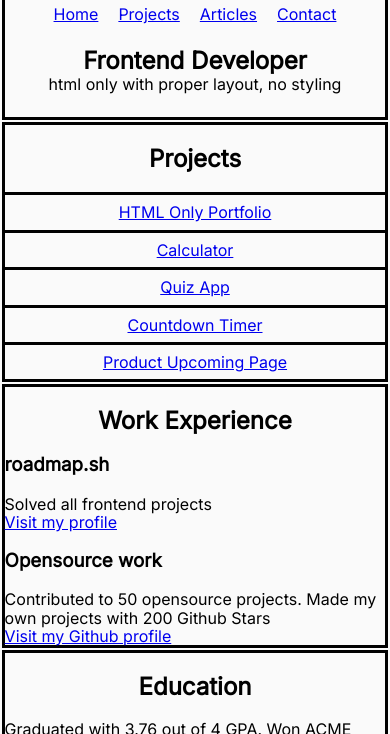
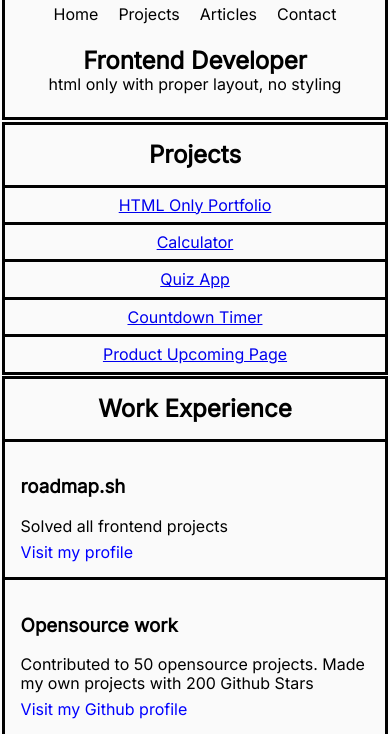
Before and after one commit to Domanskey/Personal-Portfolio---roadmap-project, a website built with Vite: page index.html in a window 390 px wide. Shown: the part 110-844 px from the top of the page. Built offline with nearby package versions, Linux system fonts and the light colour scheme.

Commit message:
add experience styling - mobile

```diff
--- a/index.html
+++ b/index.html
@@ -36,10 +36,10 @@
 
             <nav class="nav">
                 <ul class="nav__list">
-                    <li><a href="index.html">Home</a></li>
-                    <li><a href="projects.html">Projects</a></li>
-                    <li><a href="articles.html">Articles</a></li>
-                    <li><a href="contact.html">Contact</a></li>
+                    <li class="nav__item"><a href="index.html">Home</a></li>
+                    <li class="nav__item"><a href="projects.html">Projects</a></li>
+                    <li class="nav__item"><a href="articles.html">Articles</a></li>
+                    <li class="nav__item"><a href="contact.html">Contact</a></li>
                 </ul>
             </nav>
         </div>
@@ -49,7 +49,7 @@
         <section class="section">
             <h2 class="section__title">Projects</h2>
             <ul class="section__list">
-                <li class="list__item"><a href="https://example.com" target="_blank">HTML Only Portfolio</a></li>
+                <li class="list__item list__item--special"><a href="https://example.com" target="_blank">HTML Only Portfolio</a></li>
                 <li class="list__item"><a href="https://example.com" target="_blank">Calculator</a></li>
                 <li class="list__item"><a href="https://example.com" target="_blank">Quiz App</a></li>
                 <li class="list__item"><a href="https://example.com" target="_blank">Countdown Timer</a></li>
@@ -59,16 +59,16 @@
 
         <section class="section">
             <h2 class="section__title">Work Experience</h2>
-            <article>
+            <article class ="article">
                 <h3>roadmap.sh</h3>
-                <p>Solved all frontend projects</p>
-                <a href="https://roadmap.sh/befriend?u=6563bd485145316d25769eb5">Visit my profile</a>
+                <p class="article__description">Solved all frontend projects</p>
+                <a class="article__link" href="https://roadmap.sh/befriend?u=6563bd485145316d25769eb5">Visit my profile</a>
             </article>
 
-            <article>
+            <article class ="article article--special">
                 <h3>Opensource work</h3>
-                <p>Contributed to 50 opensource projects. Made my own projects with 200 Github Stars</p>
-                <a href="https://github.com/Domanskey">Visit my Github profile</a>
+                <p class="article__description">Contributed to 50 opensource projects. Made my own projects with 200 Github Stars</p>
+                <a class="article__link" href="https://github.com/Domanskey">Visit my Github profile</a>
             </article>
         </section>
 
--- a/src/styles.scss
+++ b/src/styles.scss
@@ -24,6 +24,22 @@ p {
     margin: 0;
 }
 
+.article {
+    padding: 1rem;
+
+    &--special {
+        border-top: 0.2rem solid black;
+    }
+
+    &__link {
+        text-decoration: none;
+        color: blue;
+    }
+
+    &__description {
+        margin: 0.5rem 0;
+    }
+}
 
 .header {
     // background-color: lightblue;
@@ -51,7 +67,10 @@ p {
 
 }
 
-.nav__list {
+.nav {
+    text-align: center;
+
+    &__list {
         list-style-type: none;
         display: flex;
         flex-direction: row;
@@ -60,10 +79,13 @@ p {
         align-items: center;
         padding: 0;
         margin: 0;
+        text-decoration: none;
     }
 
-.nav {
-    text-align: center;
+    &__item a {
+        text-decoration: none;
+        color: black;
+    }
 }
 
 .profile {
@@ -104,16 +126,22 @@ p {
     }
 
 }
+
 .main {
-    display:block;
+    display: block;
 }
+
 .section {
     border: 0.2rem solid black;
     margin: 0.1rem;
 
     &__title {
+        padding: 1rem 0;
         text-align: center;
+        margin: 0;
+        border-bottom: 0.2rem solid black;
     }
+
     &__list {
         list-style-type: none;
         padding: 0;
@@ -130,6 +158,10 @@ p {
     justify-content: center;
     gap: 0.5rem;
 
+    &--special {
+        border-top: none;
+    }
+
     @media screen and (min-width: $tablet) {
         flex-direction: row;
         justify-content: space-between;
```
Lines whose indentation alone changed are shown as unchanged.
